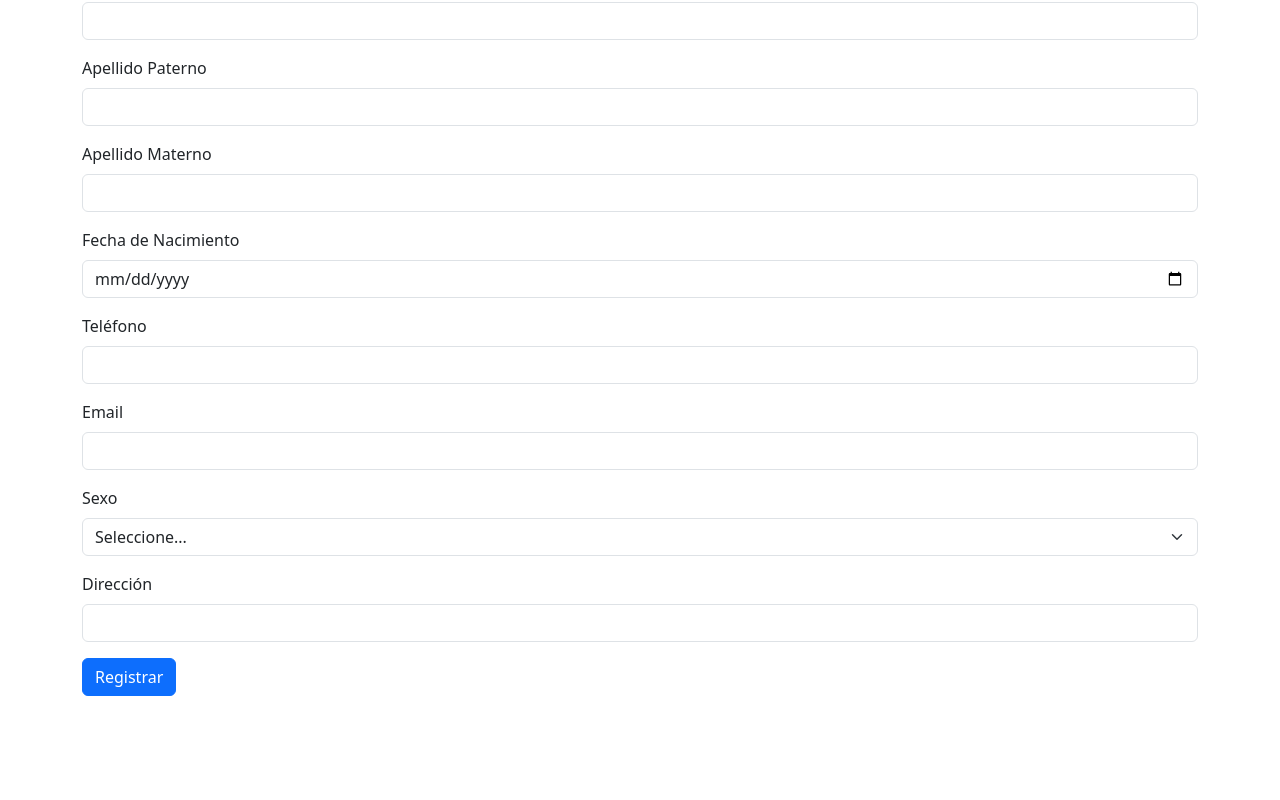
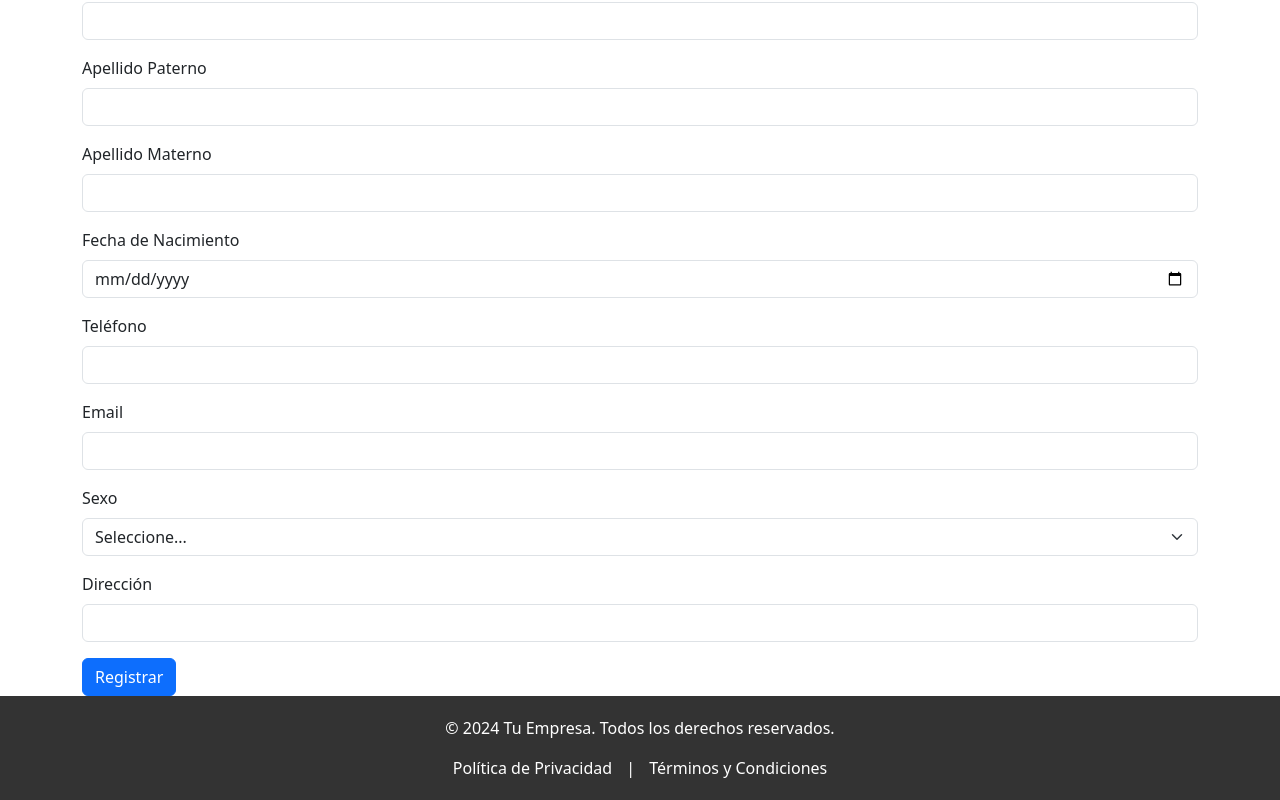
Before and after one commit to axvg/sigauto_frontend, an Angular app: page /register in a window 1280 px wide. Shown: the part 306-1106 px from the top of the page. Before the commit the page ends 1002 px from the top, so only its background shows below. Built offline with nearby package versions, Linux system fonts and the light colour scheme.

Commit message:
add footer

```diff
--- a/src/app/app.component.html
+++ b/src/app/app.component.html
@@ -1,5 +1,7 @@
 <!-- <header /> -->
 
 <router-outlet />
+<app-footer />
+
 
 <!-- <footer /> -->
--- a/src/app/app.component.ts
+++ b/src/app/app.component.ts
@@ -1,10 +1,11 @@
 import { Component } from '@angular/core';
 import { RouterOutlet } from '@angular/router';
+import { FooterComponent } from '@components/footer/footer.component';
 
 @Component({
   selector: 'app-root',
   standalone: true,
-  imports: [RouterOutlet],
+  imports: [RouterOutlet,FooterComponent],
   templateUrl: './app.component.html',
   styleUrl: './app.component.scss'
 })
--- /dev/null
+++ b/src/app/components/footer/footer.component.html
@@ -0,0 +1,9 @@
+<footer class="footer">
+    <div class="container">
+      <p>&copy; 2024 Tu Empresa. Todos los derechos reservados.</p>
+      <nav>
+        <a href="/privacy-policy">Política de Privacidad</a> |
+        <a href="/terms">Términos y Condiciones</a>
+      </nav>
+    </div>
+  </footer>
--- /dev/null
+++ b/src/app/components/footer/footer.component.scss
@@ -0,0 +1,16 @@
+.footer {
+    background-color: #333;
+    color: #fff;
+    padding: 20px 0;
+    text-align: center;
+  }
+
+  .footer a {
+    color: #fff;
+    text-decoration: none;
+    margin: 0 10px;
+  }
+
+  .footer a:hover {
+    text-decoration: underline;
+  }
```
Also changed, not shown: src/app/components/footer/footer.component.ts (added, +12 -0 lines).
